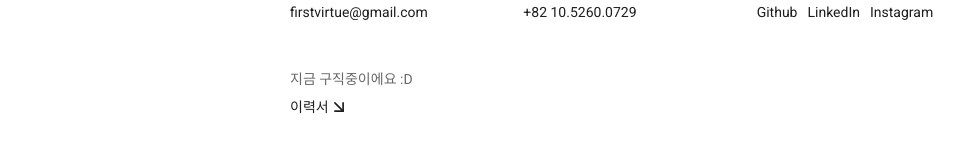
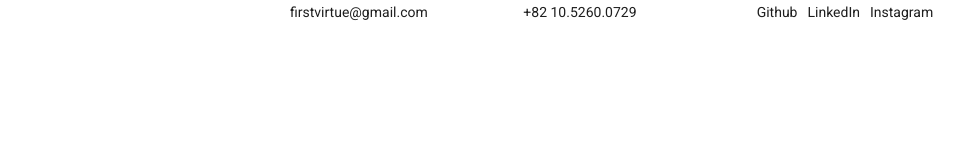
Before and after one commit to firstvirtue/2021.jakel.ee, a React (Create React App) app: page / in a window 1280 px wide. Shown: the part 2527-2679 px from the top of the page, without its empty margins (32-996 px from the left). After the commit the page ends 2631 px from the top, so only its background shows below. Built offline with nearby package versions, Linux system fonts and the light colour scheme.

Commit message:
Hide seeking jobs

```diff
--- a/src/components/footer.js
+++ b/src/components/footer.js
@@ -121,13 +121,13 @@ function footer() {
               <Link className="link" href="https://instagram.com/sangolee" target="_blank" rel="noopener noreferrer">Instagram</Link>
               {/* <Link className="link" href="#">Facebook</Link> */}
             </LI>
-            <LI>
+            {/* <LI>
               <strong className="tit">지금 구직중이에요 <span>:D</span></strong>
               <Link href="/resource/이상오 2021-02-22.pdf" target="_blank" rel="noopener noreferrer">
                 <span>이력서</span>
                 <svg xmlns="http://www.w3.org/2000/svg"   viewBox="0 0 24 24" fill="none" stroke="currentColor" stroke-width="2" stroke-linecap="round" stroke-linejoin="round" class="feather feather-arrow-right"><line x1="5" y1="12" x2="19" y2="12"></line><polyline points="12 5 19 12 12 19"></polyline></svg>
               </Link>
-            </LI>
+            </LI> */}
           </UL>
           {/* <Copyright>© 2021. Jake Lee.</Copyright> */}
         </Footer>
```
